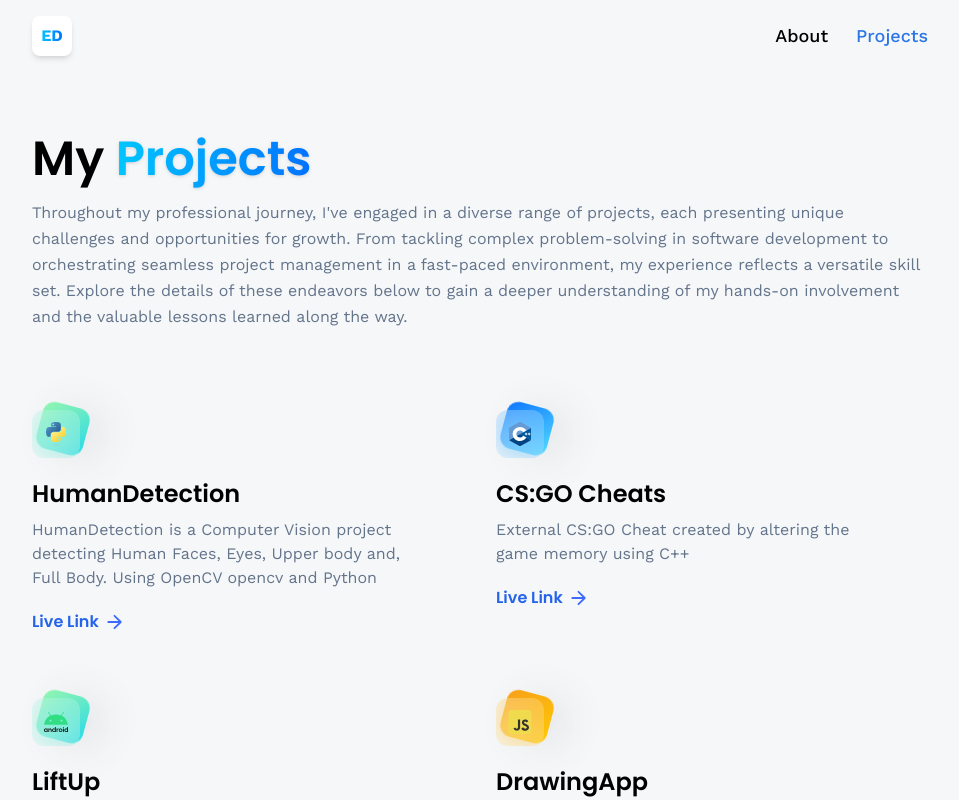
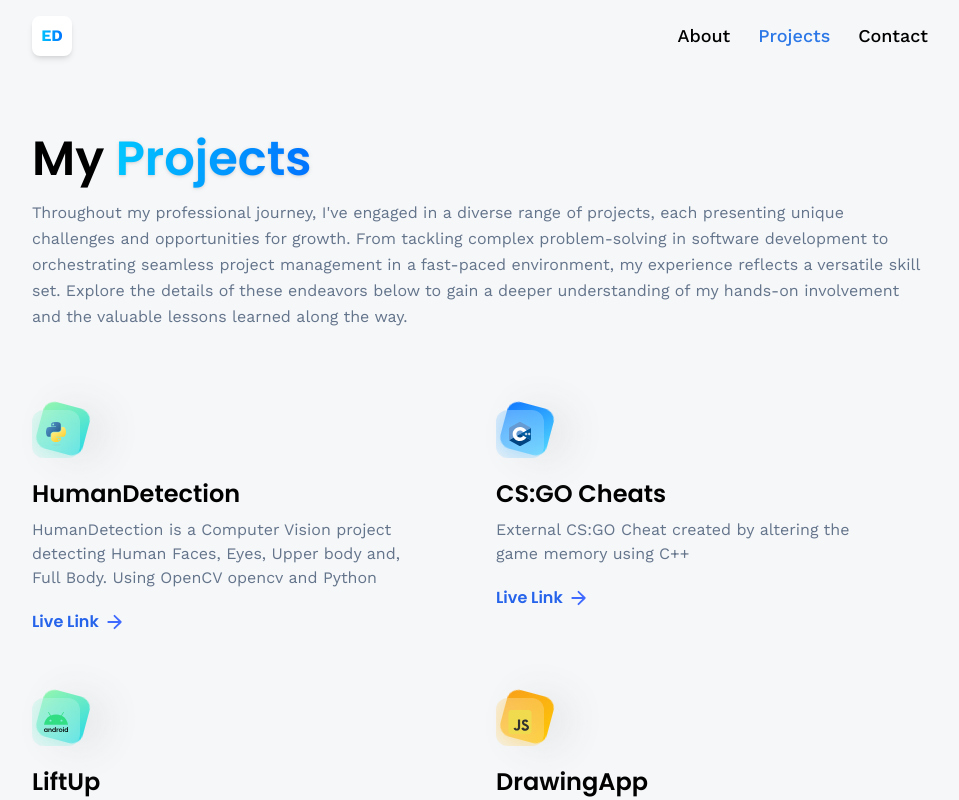
Before and after one commit to ElminD/ElminTech, a React (Vite) app: page /projects in a window 1280 px wide. Shown: the top 800 px of the page, without its empty margins (160-1119 px from the left). Built offline with nearby package versions, Linux system fonts and the light colour scheme; no server answers.

Commit message:
add contact to navbar

```diff
--- a/src/components/Navbar.jsx
+++ b/src/components/Navbar.jsx
@@ -8,10 +8,13 @@
         </NavLink>
         <nav className="flex text-lg gap-7 font-medium">
             <NavLink to="/about" className={({isActive}) => isActive ? 'text-blue-500' : 'text-black'}>
-                About
+            About
             </NavLink>
             <NavLink to="/projects" className={({isActive}) => isActive ? 'text-blue-500' : 'text-black'}>
-                Projects
+            Projects
+            </NavLink>
+            <NavLink to="/contact" className={({isActive}) => isActive ? 'text-blue-500' : 'text-black'}>
+            Contact
             </NavLink>
         </nav>
     </header>
```
